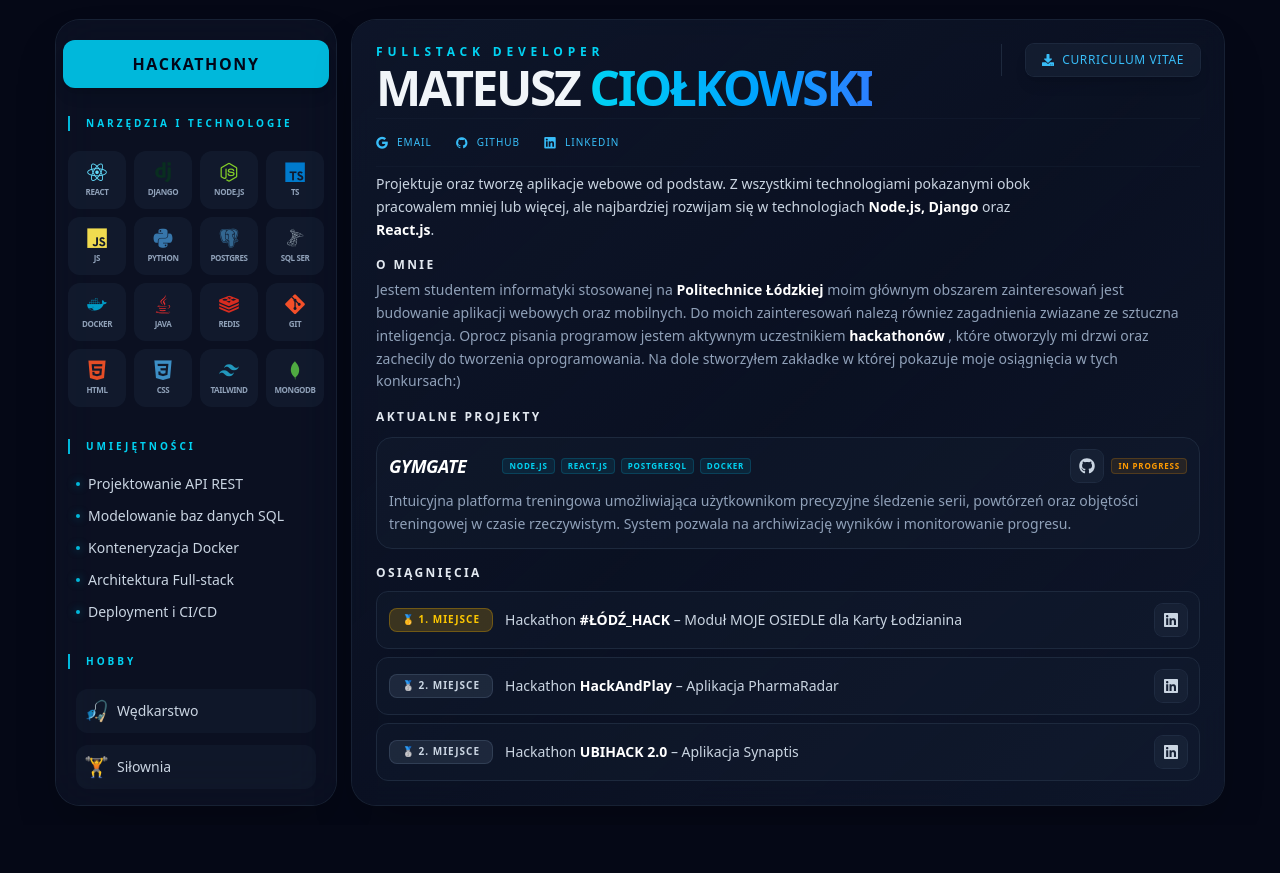
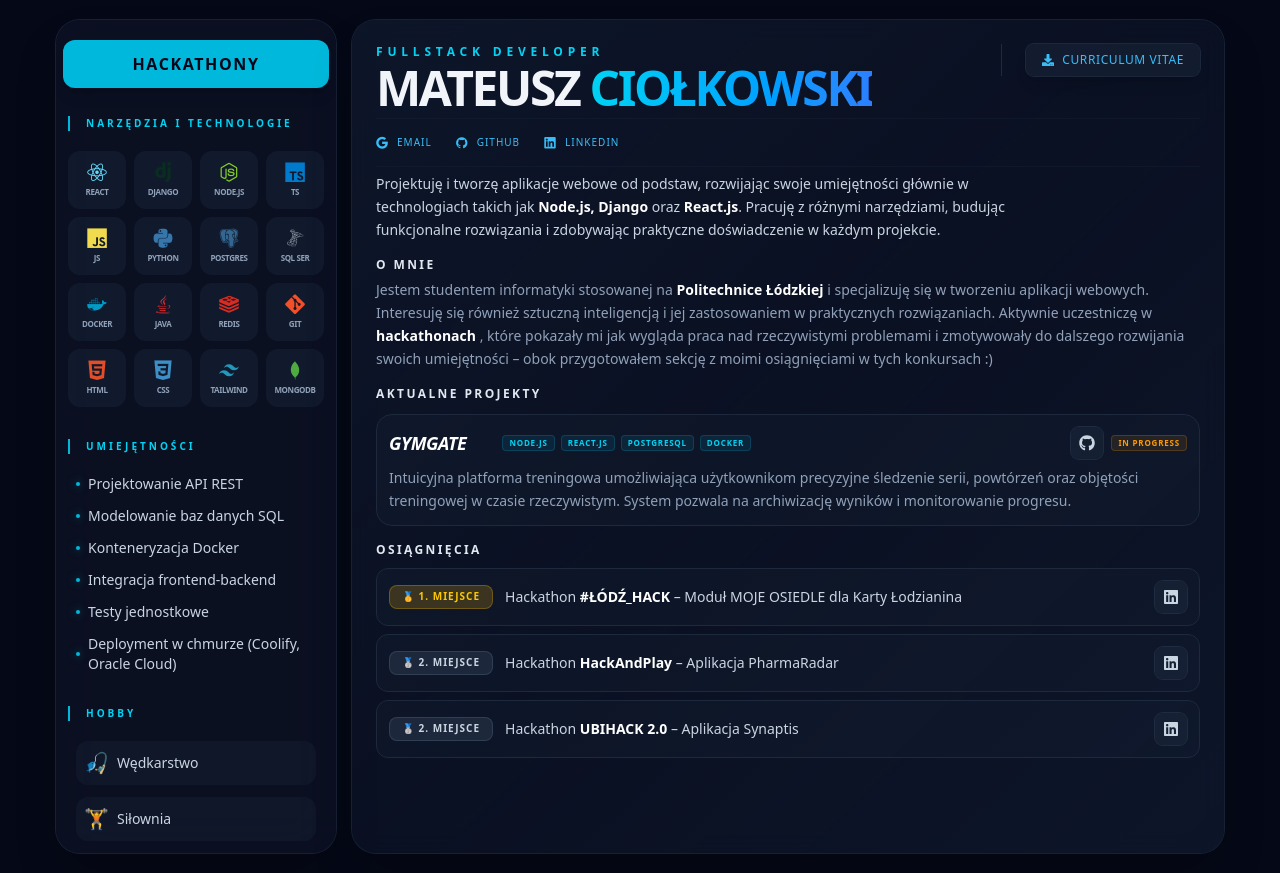
Before and after one commit to mateuszciolkowski/curriculum_vitae, a React (Vite) app: page / in a window 1280 px wide. Before the commit the page ends 825 px from the top, so only its background shows below. Built offline with nearby package versions, Linux system fonts and the light colour scheme.

Commit message:
Update something

```diff
--- a/src/components/CvPage.tsx
+++ b/src/components/CvPage.tsx
@@ -137,14 +137,16 @@ export function CvPage({ onHackathonsClick }: CvPageProps): ReactElement {
                   </a>
                 </div>
                 <p className="mx-auto lg:mx-0 max-w-2xl text-xs md:text-sm text-slate-300 leading-relaxed">
-                  Projektuje oraz tworzę aplikacje webowe od podstaw. Z
-                  wszystkimi technologiami pokazanymi obok pracowalem mniej lub
-                  więcej, ale najbardziej rozwijam się w technologiach{" "}
+                  Projektuję i tworzę aplikacje webowe od podstaw, rozwijając
+                  swoje umiejętności głównie w technologiach takich jak{" "}
                   <span className="font-semibold text-white">
                     Node.js, Django
                   </span>{" "}
                   oraz{" "}
                   <span className="font-semibold text-white">React.js</span>.
+                  Pracuję z różnymi narzędziami, budując funkcjonalne
+                  rozwiązania i zdobywając praktyczne doświadczenie w każdym
+                  projekcie.
                 </p>
               </header>
 
@@ -157,14 +159,14 @@ export function CvPage({ onHackathonsClick }: CvPageProps): ReactElement {
                   <span className="font-semibold text-white">
                     Politechnice Łódzkiej
                   </span>{" "}
-                  moim głównym obszarem zainteresowań jest budowanie aplikacji
-                  webowych oraz mobilnych. Do moich zainteresowań nalezą równiez
-                  zagadnienia zwiazane ze sztuczna inteligencja. Oprocz pisania
-                  programow jestem aktywnym uczestnikiem{" "}
-                  <span className="font-semibold text-white">hackathonów</span>{" "}
-                  , które otworzyly mi drzwi oraz zachecily do tworzenia
-                  oprogramowania. Na dole stworzyłem zakładke w której pokazuje
-                  moje osiągnięcia w tych konkursach:)
+                  i specjalizuję się w tworzeniu aplikacji webowych. Interesuję
+                  się również sztuczną inteligencją i jej zastosowaniem w
+                  praktycznych rozwiązaniach. Aktywnie uczestniczę w{" "}
+                  <span className="font-semibold text-white">hackathonach</span>{" "}
+                  , które pokazały mi jak wygląda praca nad rzeczywistymi
+                  problemami i zmotywowały do dalszego rozwijania swoich
+                  umiejętności – obok przygotowałem sekcję z moimi osiągnięciami
+                  w tych konkursach :)
                 </p>
               </section>
 
--- a/src/constants/skills.ts
+++ b/src/constants/skills.ts
@@ -2,8 +2,9 @@ export const SKILLS = [
   "Projektowanie API REST",
   "Modelowanie baz danych SQL",
   "Konteneryzacja Docker",
-  "Architektura Full-stack",
-  "Deployment i CI/CD",
+  "Integracja frontend-backend",
+  "Testy jednostkowe",
+  "Deployment w chmurze (Coolify, Oracle Cloud)",
 ] as const;
 
 export type Skill = (typeof SKILLS)[number];
```
Also changed, not shown: 2 other files (tests, documents, lock files or other folders).
